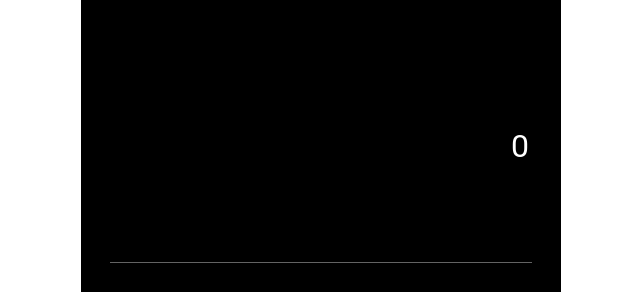
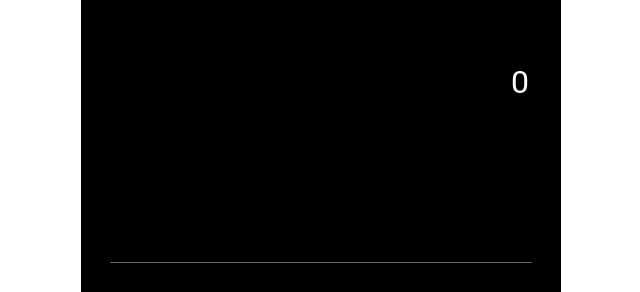
Before and after one commit to RKanna/miui-calculator-recreation-project, a plain HTML site: page index.html in a window 1280 px wide. Shown: the part 137-429 px from the top of the page, 319-959 px from the left. Drawn offline with Linux system fonts and the light colour scheme.

Commit message:
minor CSS changes

```diff
--- a/styles/style.css
+++ b/styles/style.css
@@ -169,7 +169,7 @@ hr {
 }
 .bottom-container-top {
   width: 100%;
-  height: 8rem;
+  height: 12rem;
   padding: 0 2rem;
 }
 .value-calculation {
@@ -186,3 +186,6 @@ hr {
 .result-container {
  margin-top: -1.5rem;
 }
+.bottom-container-top {
+  flex-wrap: wrap;
+}
```
